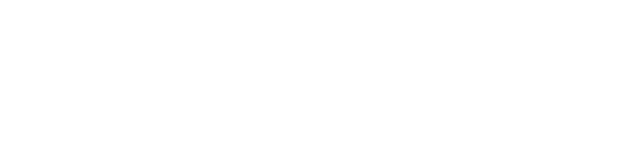
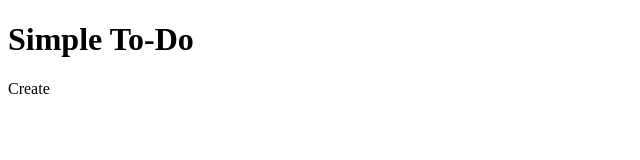
Before and after one commit to mdouglasbrett/turbo-disco, a plain HTML site: page app/index.html in a window 1280 px wide. Shown: the whole page, without its empty margins (0-640 px from the left). Drawn offline with Linux system fonts and the light colour scheme.

Commit message:
wip: add custom elements to markup

```diff
--- a/app/index.html
+++ b/app/index.html
@@ -6,12 +6,18 @@
         content="width=device-width, user-scalable=no, initial-scale=1.0, maximum-scale=1.0, minimum-scale=1.0">
   <meta http-equiv="X-UA-Compatible" content="ie=edge">
   <title>Home</title>
-    <link rel="modulepreload" href="modules/deps.js" />
+  <link rel="modulepreload" href="modules/deps.js"/>
   <script type="module" src="modules/deps.js"></script>
-    <link rel="modulepreload" href="modules/index.js" />
+  <link rel="modulepreload" href="modules/index.js"/>
   <script type="module" src="modules/index.js"></script>
 </head>
 <body>
-
+<header>
+  <h1>Simple To-Do</h1>
+</header>
+<main>
+  <todo-list></todo-list>
+  <create-button>Create</create-button>
+</main>
 </body>
 </html>
```
Lines whose indentation alone changed are shown as unchanged.
